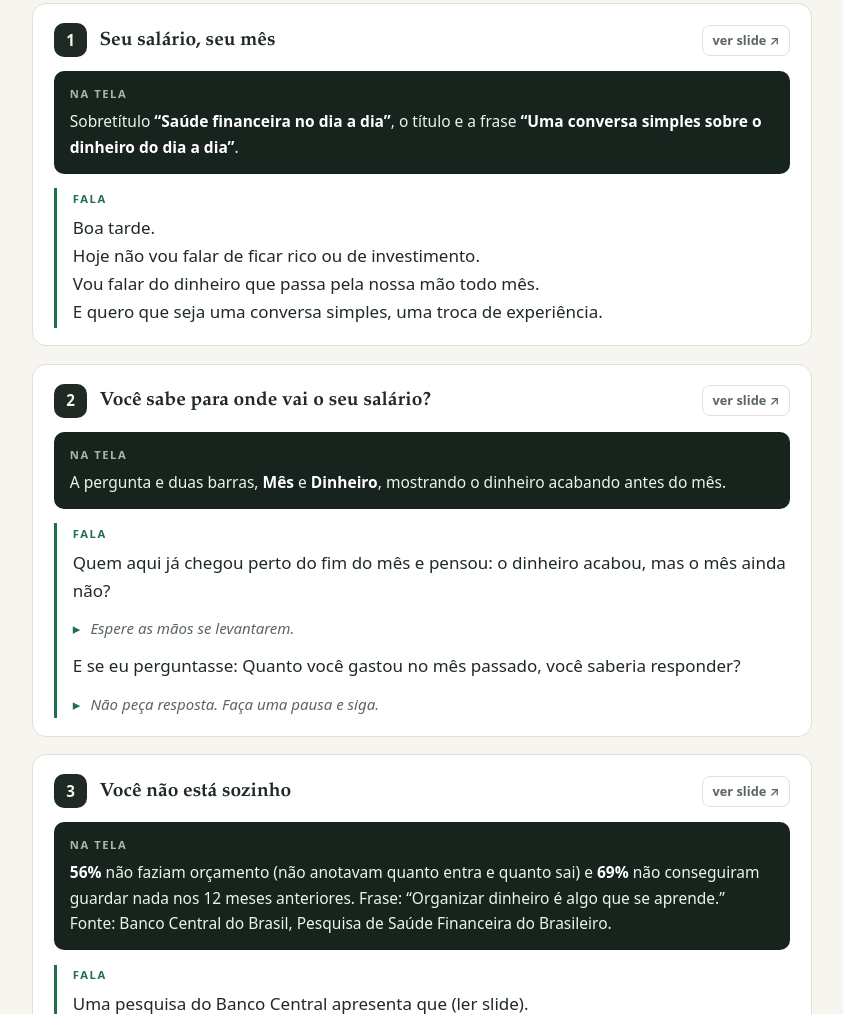
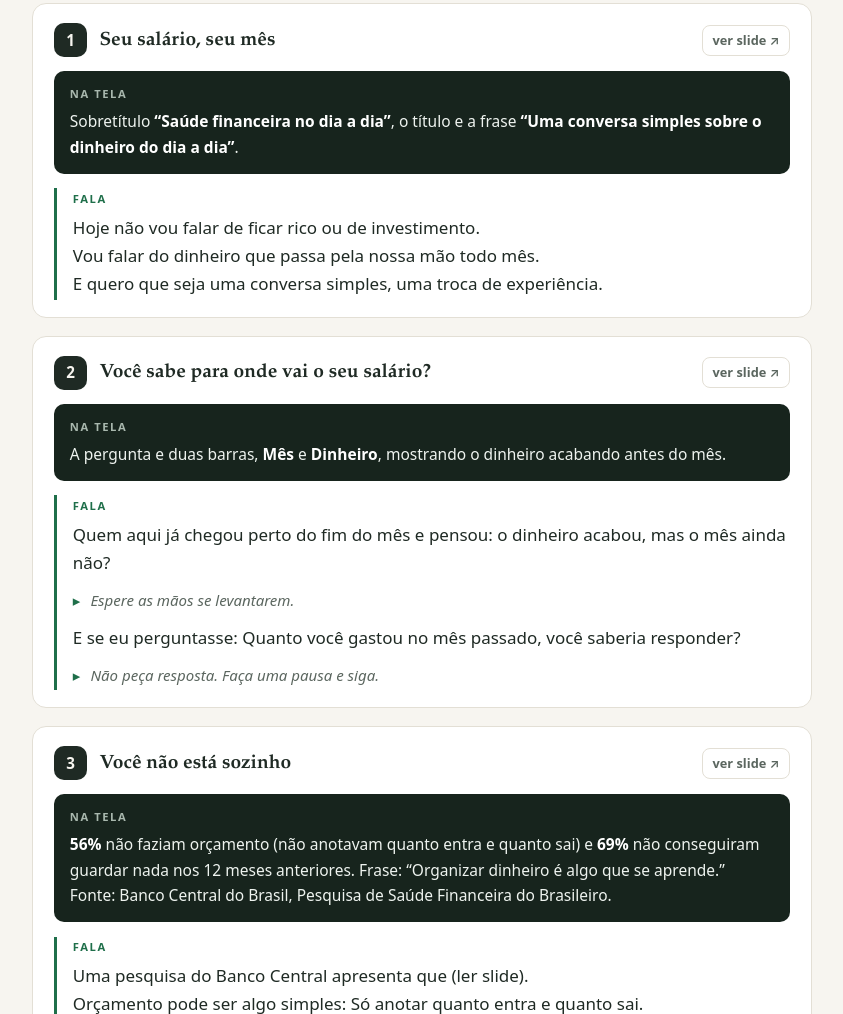
Before and after one commit to Financeiro13-Nova/Roteiro-Palestra, a plain HTML site: page index.html in a window 1280 px wide. Shown: the part 2760-3774 px from the top of the page, without its empty margins (330-1173 px from the left). Drawn offline with Linux system fonts and the light colour scheme.

Commit message:
Fix greeting text in index.html

```diff
--- a/index.html
+++ b/index.html
@@ -607,8 +607,7 @@
         <div class="slide-head"><span class="slide-num">1</span><h4>Seu salário, seu mês</h4><a class="ver-slide" data-anot-ui href="https://financeiro13-nova.github.io/Palestra-Saude-Financeira/#slide-1" target="_blank" rel="noopener" title="Abrir o slide 1 na apresentação">ver slide ↗</a></div>
         <div class="tela"><span class="lbl">Na tela</span><p>Sobretítulo <b>“Saúde financeira no dia a dia”</b>, o título e a frase <b>“Uma conversa simples sobre o dinheiro do dia a dia”</b>.</p></div>
         <div class="fala"><span class="lbl">Fala</span>
-          <p class="dito">Boa tarde.<br>
-            Hoje não vou falar de ficar rico ou de investimento.<br>
+          <p class="dito">Hoje não vou falar de ficar rico ou de investimento.<br>
             Vou falar do dinheiro que passa pela nossa mão todo mês.<br>
             E quero que seja uma conversa simples, uma troca de experiência.</p>
         </div>
```
